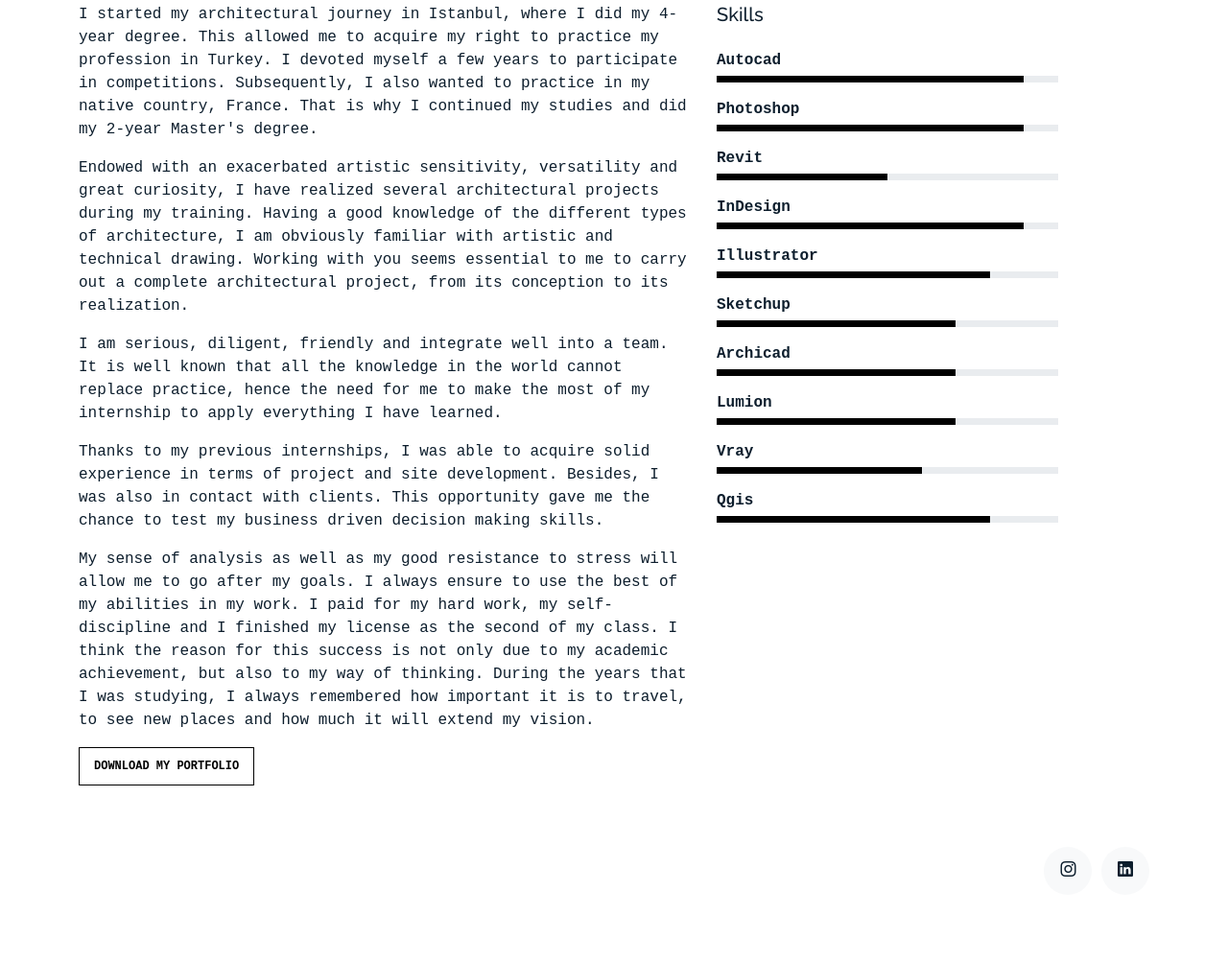
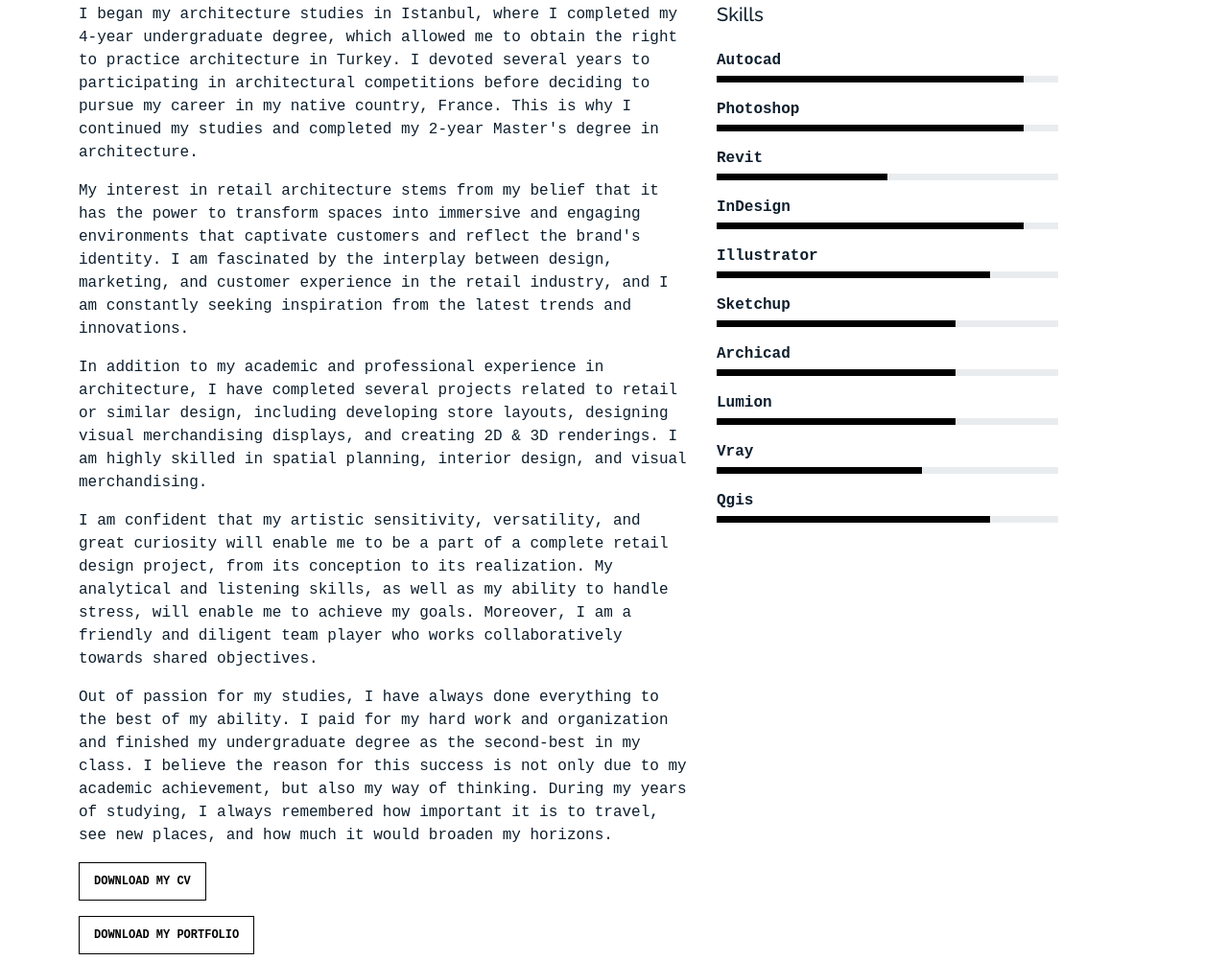
Before and after one commit to maidecam/portfolio, a plain HTML site: page about.html in a window 1280 px wide. Shown: the part 365-1367 px from the top of the page at 96% size. Drawn offline with Linux system fonts and the light colour scheme; a web font is replaced by a local one.

Commit message:
Add files via upload

```diff
--- a/about.html
+++ b/about.html
@@ -184,12 +184,35 @@ internship for the end of my Master's degree.</p>
 
           <div class="col-md-7 mb-5 mb-md-0" data-aos="fade-up">
 
-            <p>I started my architectural journey in Istanbul, where I did my 4-year degree. This allowed me to acquire my right to practice my profession in Turkey. I devoted myself a few years to participate in competitions. Subsequently, I also wanted to practice in my native country, France. That is why I continued my studies and did my 2-year Master's degree.</p>
-            <p>Endowed with an exacerbated artistic sensitivity, versatility and great curiosity, I have realized several architectural projects during my training. Having a good knowledge of the different types of architecture, I am obviously familiar with artistic and technical drawing. Working with you seems essential to me to carry out a complete architectural project, from its conception to its realization.</p>
-            <p>I am serious, diligent, friendly and  integrate well into a team. It is well known that all the knowledge in the world cannot replace practice, hence the need for me to make the most of my internship to apply everything I have learned.</p>
-            <p>Thanks to my previous internships, I was able to acquire solid experience in terms of project and site development. Besides, I was also in contact with clients. This opportunity gave me the chance to test my business driven decision making skills.</p>
-            <p>My sense of analysis as well as my good resistance to stress will allow me to go after my goals. I always ensure to use the best of my abilities in my work. I paid for my hard work, my self-discipline and I finished my license as the second of my class. I think the reason for this success is not only due to my academic achievement, but also to my way of thinking. During the years that I was studying, I always remembered how important it is to travel, to see new places and how much it will extend my vision.</p>
-            <p><a href="assets/img/MCportfolio_compressed.pdf" download="MaideCam_Portfolio" class="readmore">Download my Portfolio</a></p>
+            <p>I began my architecture studies in Istanbul, where I completed my 4-year undergraduate degree, which
+              allowed me to obtain the right to practice architecture in Turkey. I devoted several years to
+              participating in architectural competitions before deciding to pursue my career in my native country,
+              France. This is why I continued my studies and completed my 2-year Master's degree in architecture.</p>
+
+            <p>My interest in retail architecture stems from my belief that it has the power to transform spaces into
+              immersive and engaging environments that captivate customers and reflect the brand's identity. I am
+              fascinated by the interplay between design, marketing, and customer experience in the retail industry, and
+              I am constantly seeking inspiration from the latest trends and innovations.</p>
+
+            <p>In addition to my academic and professional experience in architecture, I have completed several projects
+              related to retail or similar design, including developing store layouts, designing visual merchandising
+              displays, and creating 2D & 3D renderings. I am highly skilled in spatial planning, interior design, and
+              visual merchandising.</p>
+
+            <p>I am confident that my artistic sensitivity, versatility, and great curiosity will enable me to be a part
+              of a complete retail design project, from its conception to its realization. My analytical and listening
+              skills, as well as my ability to handle stress, will enable me to achieve my goals. Moreover, I am a
+              friendly and diligent team player who works collaboratively towards shared objectives.</p>
+
+            <p>Out of passion for my studies, I have always done everything to the best of my ability. I paid for my
+              hard work and organization and finished my undergraduate degree as the second-best in my class. I believe
+              the reason for this success is not only due to my academic achievement, but also my way of thinking.
+              During my years of studying, I always remembered how important it is to travel, see new places, and how
+              much it would broaden my horizons.</p>
+            <p><a href="assets/img/MC_CV.pdf" download="MaideCam_CV" class="readmore">Download
+              my CV</a></p>
+            <p><a href="assets/img/MCportfolio_compressed.pdf" download="MaideCam_Portfolio" class="readmore">Download
+              my Portfolio</a></p>
           </div>
 
         </div>
```
Also changed, not shown: index.html (+1 -0 lines).
